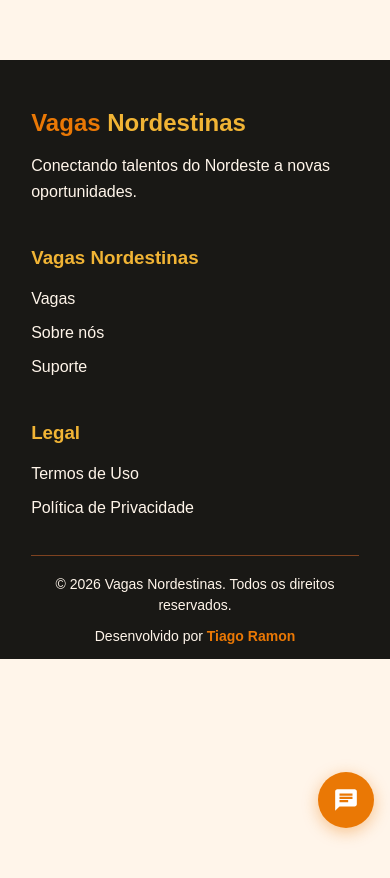
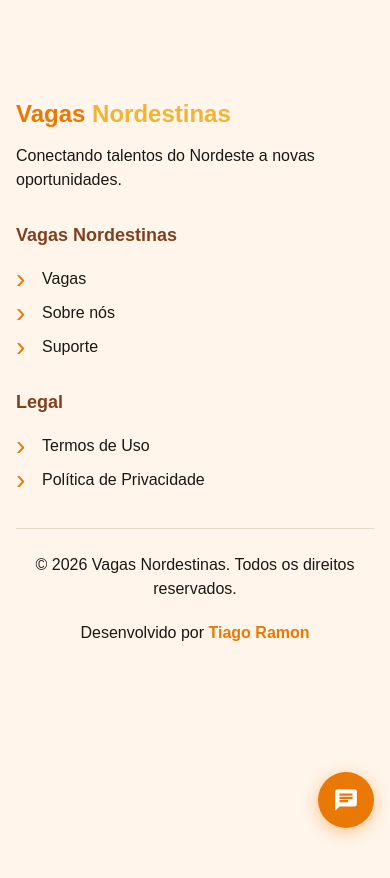
Before and after one commit to tiago-profissional/Vagas-nordestinas, a React (Vite) app: page /footer in a window 390 px wide. Shown: the top 878 px of the page. Built offline with nearby package versions, Linux system fonts and the light colour scheme; no server answers.

Commit message:
Atualizaçao footer

```diff
--- a/src/AppRoutes.jsx
+++ b/src/AppRoutes.jsx
@@ -8,15 +8,14 @@ import DashboardJobs from "./components/dashboard";
 import CreateJob from "./components/CreateJob";
 import EditJob from "./components/EditJob";
 import NotFound from "./components/NotFound";
-
 import Tickets from "./components/support/TicketsPage.jsx";
 import Footer from "./components/Footer";
 import TermsUseScreen from "./components/TermsUseScreen";
 import PrivacyPolicyScreen from "./components/PrivacyPolicyScreen";
 import User from "./components/User.jsx";
 
-const JOBS_API_URL =
-  "http://localhost:8000/vagas_nordestinas/Vagas-nordestinas_velha/backend/index.php?route=/jobs";
+const API_BASE_URL = import.meta.env.VITE_API_BASE_URL || "/api/index.php";
+const JOBS_API_URL = `${API_BASE_URL}?route=/jobs`;
 
 export default function AppRoutes() {
   const [jobs, setJobs] = useState([]);
@@ -24,6 +23,8 @@ export default function AppRoutes() {
   const [errorJobs, setErrorJobs] = useState(null);
 
   useEffect(() => {
+    const controller = new AbortController();
+
     async function loadJobs() {
       try {
         setLoadingJobs(true);
@@ -34,12 +35,11 @@ export default function AppRoutes() {
           headers: {
             Accept: "application/json",
           },
+          signal: controller.signal,
         });
 
         if (!response.ok) {
-          throw new Error(
-            `Erro ${response.status} ao carregar vagas`
-          );
+          throw new Error(`Erro ${response.status} ao carregar vagas`);
         }
 
         const data = await response.json();
@@ -52,95 +52,51 @@ export default function AppRoutes() {
           setJobs([]);
         }
       } catch (error) {
+        if (error.name === "AbortError") return;
+
         console.error("Erro ao buscar vagas:", error);
-
         setErrorJobs(
-          error instanceof Error
-            ? error.message
-            : "Erro ao carregar vagas"
+          error instanceof Error ? error.message : "Erro ao carregar vagas"
         );
-
         setJobs([]);
       } finally {
-        setLoadingJobs(false);
+        if (!controller.signal.aborted) {
+          setLoadingJobs(false);
+        }
       }
     }
 
     loadJobs();
+
+    return () => controller.abort();
   }, []);
+
+  const home = (
+    <Home
+      jobs={jobs}
+      loadingJobs={loadingJobs}
+      errorJobs={errorJobs}
+    />
+  );
 
   return (
     <Routes>
-      <Route
-        path="/"
-        element={
-          <Home
-            jobs={jobs}
-            loadingJobs={loadingJobs}
-            errorJobs={errorJobs}
-          />
-        }
-      />
-
-      <Route
-        path="/jobs/:id"
-        element={
-          <Home
-            jobs={jobs}
-            loadingJobs={loadingJobs}
-            errorJobs={errorJobs}
-          />
-        }
-      />
-
+      <Route path="/" element={home} />
+      <Route path="/jobs/:id" element={home} />
       <Route path="/signup" element={<Signup />} />
-
       <Route path="/login" element={<Login />} />
-
-      <Route
-        path="/dashboard"
-        element={<DashboardJobs />}
-      />
-
-      <Route
-        path="/user"
-        element={<User />}
-      />
-
-      <Route
-        path="/create-job"
-        element={<CreateJob />}
-      />
-
-      <Route
-        path="/edit-job/:id"
-        element={<EditJob />}
-      />
-
-      <Route
-        path="/tickets"
-        element={<Tickets />}
-      />
-
-      <Route
-        path="/footer"
-        element={<Footer />}
-      />
-
-      <Route
-        path="/termos-de-uso"
-        element={<TermsUseScreen />}
-      />
-
+      <Route path="/dashboard" element={<DashboardJobs />} />
+      <Route path="/user" element={<User />} />
+      <Route path="/create-job" element={<CreateJob />} />
+      <Route path="/edit-job/:id" element={<EditJob />} />
+      <Route path="/tickets" element={<Tickets />} />
+      <Route path="/footer" element={<Footer />} />
+      <Route path="/termos-de-uso" element={<TermsUseScreen />} />
       <Route
         path="/politica-de-privacidade"
         element={<PrivacyPolicyScreen />}
       />
-
-      <Route
-        path="*"
-        element={<NotFound />}
-      />
+      <Route path="*" element={<NotFound />} />
     </Routes>
   );
 }
--- a/src/components/Footer.jsx
+++ b/src/components/Footer.jsx
@@ -4,37 +4,32 @@ function Footer() {
   return (
     <footer className="footer">
       <div className="footer-container">
-
         <div className="footer-brand">
           <h2>
             Vagas <span>Nordestinas</span>
           </h2>
 
-          <p>
-            Conectando talentos do Nordeste a novas oportunidades.
-          </p>
+          <p>Conectando talentos do Nordeste a novas oportunidades.</p>
         </div>
 
-        <div className="footer-links">
+        <nav className="footer-links" aria-label="Vagas Nordestinas">
           <h3>Vagas Nordestinas</h3>
-
           <a href="/">Vagas</a>
           <a href="/about">Sobre nós</a>
           <a href="/support">Suporte</a>
-        </div>
+        </nav>
 
-        <div className="footer-links">
+        <nav className="footer-links" aria-label="Informações legais">
           <h3>Legal</h3>
-
           <a href="/">Termos de Uso</a>
           <a href="/">Política de Privacidade</a>
-        </div>
-
+        </nav>
       </div>
 
       <div className="footer-bottom">
         <p>
-          © {new Date().getFullYear()} Vagas Nordestinas. Todos os direitos reservados.
+          © {new Date().getFullYear()} Vagas Nordestinas. Todos os direitos
+          reservados.
         </p>
 
         <p>
--- a/src/services/githubJobsApi.js
+++ b/src/services/githubJobsApi.js
@@ -1,57 +1,30 @@
 const RAW_GITHUB_API_URL =
-  import.meta.env.VITE_GITHUB_API_URL ||
-  "http://localhost:8000/vagas_nordestinas/Vagas-nordestinas_velha/backend";
+  import.meta.env.VITE_GITHUB_API_URL || "/api/index.php";
 
-// Se o .env apontar só para /backend,
-// adiciona /index.php automaticamente.
 const GITHUB_API_URL = RAW_GITHUB_API_URL.endsWith(".php")
   ? RAW_GITHUB_API_URL
   : `${RAW_GITHUB_API_URL.replace(/\/$/, "")}/index.php`;
 
 async function githubApi(route, query = {}) {
-  const params = new URLSearchParams({
-    route,
-  });
+  const params = new URLSearchParams({ route });
 
   Object.entries(query).forEach(([key, value]) => {
-    if (
-      value !== "" &&
-      value !== null &&
-      value !== undefined
-    ) {
+    if (value !== "" && value !== null && value !== undefined) {
       params.append(key, String(value));
     }
   });
 
-  const url =
-    `${GITHUB_API_URL}?${params.toString()}`;
-
-  console.log(
-    "🐙 Buscando vagas do GitHub:",
-    url
-  );
-
-  const response = await fetch(url, {
+  const response = await fetch(
+    `${GITHUB_API_URL}?${params.toString()}`,
+    {
       method: "GET",
-
       headers: {
         Accept: "application/json",
       },
-  });
-
-  const responseText =
-    await response.text();
-
-  console.log(
-    "📥 GitHub API status:",
-    response.status
+    }
   );
 
-  console.log(
-    "📥 GitHub API resposta:",
-    responseText
-  );
-
+  const responseText = await response.text();
   let data = null;
 
   if (responseText) {
@@ -84,21 +57,15 @@ export async function fetchGithubJobs({
   skill = "",
   search = "",
 } = {}) {
-  const data = await githubApi(
-    "/github-jobs",
-    {
+  const data = await githubApi("/github-jobs", {
     page,
     limit,
     work_model: workModel,
     seniority,
     skill,
     search,
-    }
-  );
+  });
 
-  // Aceita:
-  // { jobs: [...] }
-  // ou diretamente [...]
   if (Array.isArray(data?.jobs)) {
     return data.jobs;
   }
@@ -112,23 +79,17 @@ export async function fetchGithubJobs({
 
 export async function fetchGithubJobById(id) {
   if (!id) {
-    throw new Error(
-      "ID da vaga do GitHub não informado."
-    );
+    throw new Error("ID da vaga do GitHub não informado.");
   }
 
   const data = await githubApi(
     `/github-jobs/${encodeURIComponent(id)}`
   );
 
-  const job =
-    data?.job ||
-    (data?.id ? data : null);
+  const job = data?.job || (data?.id ? data : null);
 
   if (!job) {
-    throw new Error(
-      "Vaga do GitHub não encontrada"
-    );
+    throw new Error("Vaga do GitHub não encontrada");
   }
 
   return job;
--- a/src/styles/Footer.css
+++ b/src/styles/Footer.css
@@ -1,147 +1,148 @@
 .footer {
-  background-color: #191815;
-  color: #FFF5EA;
-
   width: 100%;
-  box-sizing: border-box;
-
-  padding: 45px 8% 12px;
-
   margin-top: 60px;
-  margin-bottom: 0 !important;
-
+  padding: 45px 4% 28px;
+  background-color: var(--cor-fundo);
+  color: var(--cor-texto);
   flex-shrink: 0;
 }
 
 .footer-container {
-  display: flex;
-  justify-content: space-between;
+  width: 100%;
+  max-width: var(--largura-container);
+  margin-inline: auto;
+
+  display: grid;
+  grid-template-columns: minmax(280px, 1.5fr) repeat(2, minmax(180px, 1fr));
+  align-items: start;
   gap: 40px;
-  flex-wrap: wrap;
 }
 
 .footer-brand {
-  max-width: 350px;
+  max-width: 390px;
 }
 
 .footer-brand h2 {
-  color: #EA7805;
-  margin-top: 0;
   margin-bottom: 12px;
+  color: var(--cor-primaria);
 }
 
 .footer-brand h2 span {
-  color: #F1B435;
+  color: var(--cor-destaque);
 }
 
 .footer-brand p {
-  color: #FFF5EA;
-  line-height: 1.6;
-  margin: 0;
+  color: var(--cor-texto);
+  font-size: var(--fonte-lg);
+  line-height: 1.5;
 }
 
 .footer-links {
-  display: flex;
-  flex-direction: column;
+  display: grid;
+  justify-items: start;
+  align-content: start;
   gap: 10px;
 }
 
 .footer-links h3 {
-  color: #F1B435;
-  margin-top: 0;
-  margin-bottom: 5px;
+  margin-bottom: 8px;
+  color: var(--cor-titulo);
+  font-size: var(--fonte-xl);
 }
 
 .footer-links a {
-  color: #FFF5EA;
+  display: inline-grid;
+  grid-template-columns: 12px auto;
+  align-items: center;
+  gap: 14px;
+
+  color: var(--cor-texto);
+  font-size: var(--fonte-lg);
   text-decoration: none;
-  transition: 0.2s;
+  transition: color var(--transicao);
+}
+
+.footer-links a::before {
+  content: "›";
+  color: var(--cor-primaria);
+  font-size: 28px;
+  line-height: 0.7;
+  font-weight: 300;
 }
 
 .footer-links a:hover {
-  color: #EA7805;
+  color: var(--cor-primaria);
 }
 
 .footer-bottom {
-  border-top: 1px solid #7E4220;
+  width: 100%;
+  max-width: var(--largura-container);
+  margin: 50px auto 0;
+  padding-top: 24px;
+  border-top: 1px solid var(--cor-borda);
 
-  margin-top: 35px;
-  margin-bottom: 0;
+  display: grid;
+  grid-template-columns: 1fr auto;
+  align-items: center;
+  gap: 20px;
 
-  padding-top: 18px;
-  padding-bottom: 0;
-
-  display: flex;
-  justify-content: space-between;
-  align-items: center;
-
-  gap: 10px;
-
-  font-size: 14px;
-}
-
-.footer-bottom p {
-  margin: 0;
-  padding: 0;
+  color: var(--cor-texto);
+  font-size: var(--fonte-base);
 }
 
 .footer-bottom strong {
-  color: #EA7805;
+  color: var(--cor-primaria);
 }
 
-/* Remove qualquer espaço padrão da página */
-
-html,
-body,
-#root {
-  margin: 0 !important;
-  padding: 0 !important;
-
-  width: 100%;
-  min-height: 100%;
-}
-
-html,
-body {
-  min-height: 100vh;
-}
-
-#root {
-  min-height: 100vh;
-}
-
-/* Faz a página ocupar a tela inteira */
-
+/* Mantém o rodapé no fim da página quando há pouco conteúdo. */
 .home-page.page-wrapper {
   min-height: 100vh;
-
   display: flex;
   flex-direction: column;
-
-  padding-bottom: 0 !important;
-  margin-bottom: 0 !important;
+  padding-bottom: 0;
 }
-
-/* Faz o conteúdo ocupar o espaço disponível
-   e empurra o footer para a borda inferior */
 
 .home-page.page-wrapper > .container {
   flex: 1;
 }
 
-/* Garante que nada crie espaço depois do footer */
+@media (max-width: 900px) {
+  .footer-container {
+    grid-template-columns: repeat(2, minmax(0, 1fr));
+  }
 
-.home-page.page-wrapper > .footer {
-  margin-bottom: 0 !important;
+  .footer-brand {
+    grid-column: 1 / -1;
+  }
 }
 
-@media (max-width: 768px) {
+@media (max-width: 600px) {
+  .footer {
+    padding: 36px var(--espaco-4) 24px;
+  }
+
   .footer-container {
-    flex-direction: column;
+    grid-template-columns: 1fr;
+    gap: 30px;
+  }
+
+  .footer-brand {
+    grid-column: auto;
+  }
+
+  .footer-brand p,
+  .footer-links a {
+    font-size: var(--fonte-base);
+  }
+
+  .footer-links h3 {
+    font-size: var(--fonte-lg);
   }
 
   .footer-bottom {
-    flex-direction: column;
+    grid-template-columns: 1fr;
+    justify-items: center;
+    margin-top: 36px;
     text-align: center;
   }
 }
```
Also changed, not shown: src/App.jsx (+35 -84 lines), src/components/CreateJob.jsx (+53 -195 lines). Lines whose indentation alone changed are shown as unchanged.
